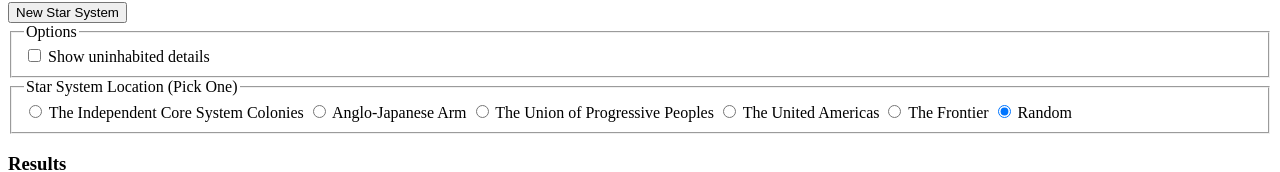
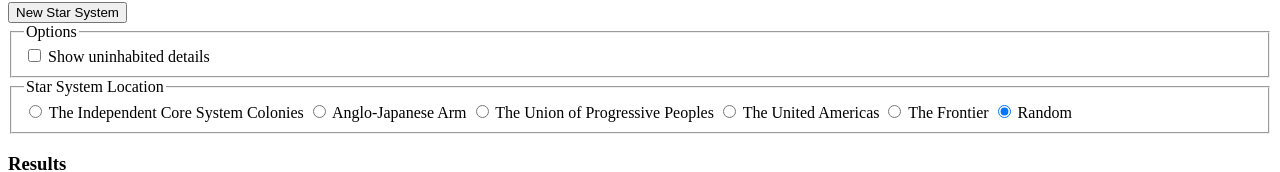
Before and after one commit to ScottMaclure/alienrpg, a Svelte app: page / in a window 1280 px wide. Shown: the part 125-297 px from the top of the page. Built offline with nearby package versions, Linux system fonts and the light colour scheme; the HTML template or start-up script is replaced by a standard one.

Commit message:
Remove superfluous text.

```diff
--- a/src/components/App.svelte
+++ b/src/components/App.svelte
@@ -59,7 +59,7 @@
 			</div>
 		</fieldset>
 		<fieldset>
-			<legend>Star System Location (Pick One)</legend>
+			<legend>Star System Location</legend>
 			<div>
 				{#each starLocations as item}
 					<label>
```
